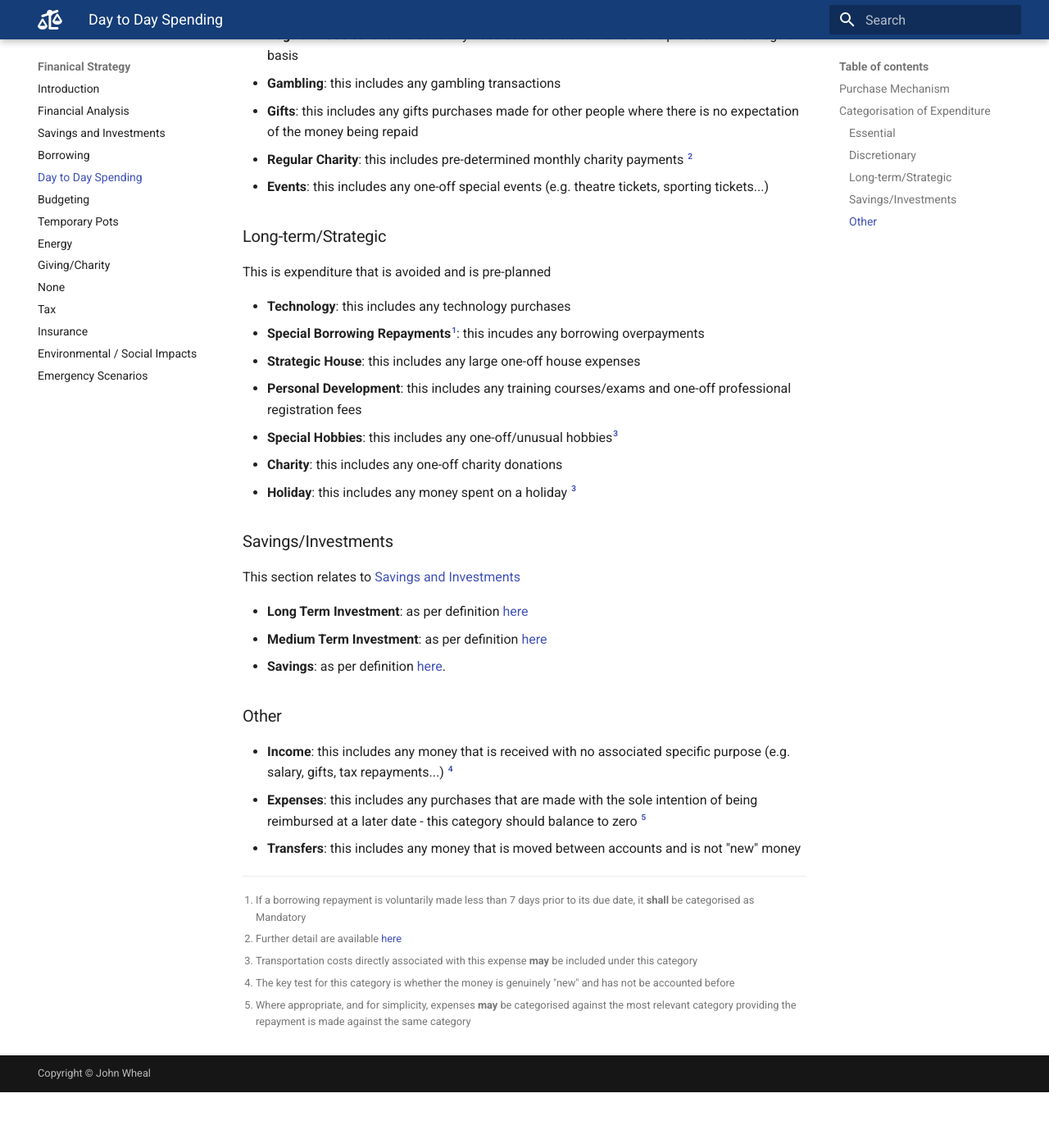
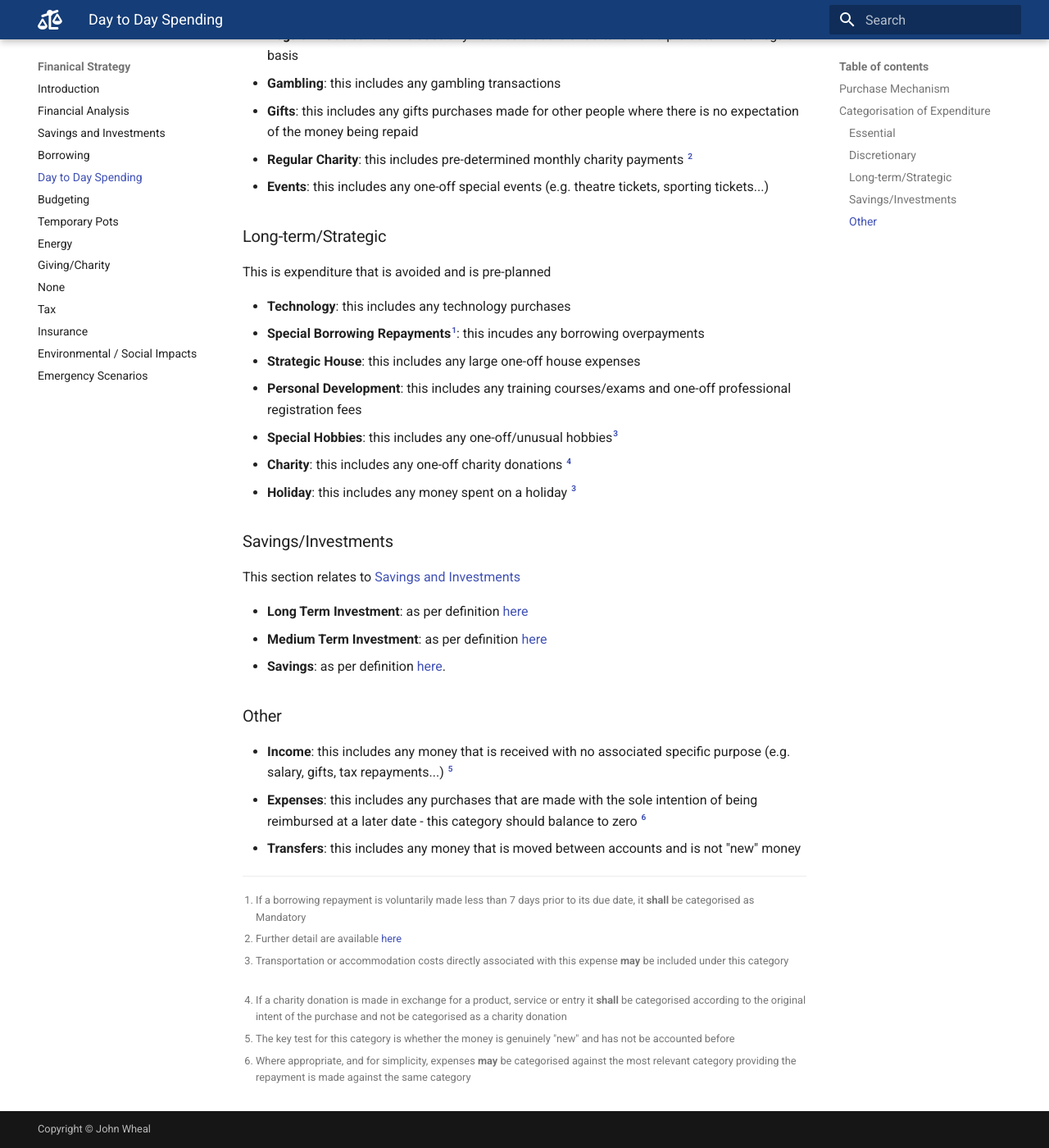
Before and after one commit to johnwheal/financial-strategy, an MkDocs documentation site: the page built from docs/day-to-day.md, in a window 1280 px wide and 1400 px high, scrolled down 1054 px. Shown: the whole window at 82% size. Built offline with MkDocs 1.6.1 and Material for MkDocs 9.7.7, drawn with Linux system fonts in a browser that asks for light colours; before the commit the page ends 2386 px from its top, so only the background shows below that.

Commit message:
Added charity categorisation note

```diff
--- a/docs/day-to-day.md
+++ b/docs/day-to-day.md
@@ -48,10 +48,11 @@ This is expenditure that is avoided and is pre-planned
 * **Strategic House**: this includes any large one-off house expenses
 * **Personal Development**: this includes any training courses/exams and one-off professional registration fees
 * **Special Hobbies**: this includes any one-off/unusual hobbies[^3]
-* **Charity**: this includes any one-off charity donations
+* **Charity**: this includes any one-off charity donations [^6]
 * **Holiday**: this includes any money spent on a holiday [^3]
 
-[^3]: Transportation costs directly associated with this expense **may** be included under this category
+[^3]: Transportation or accommodation costs directly associated with this expense **may** be included under this category
+[^6]: If a charity donation is made in exchange for a product, service or entry it **shall** be categorised according to the original intent of the purchase and not be categorised as a charity donation
 
 ### Savings/Investments
 
```
